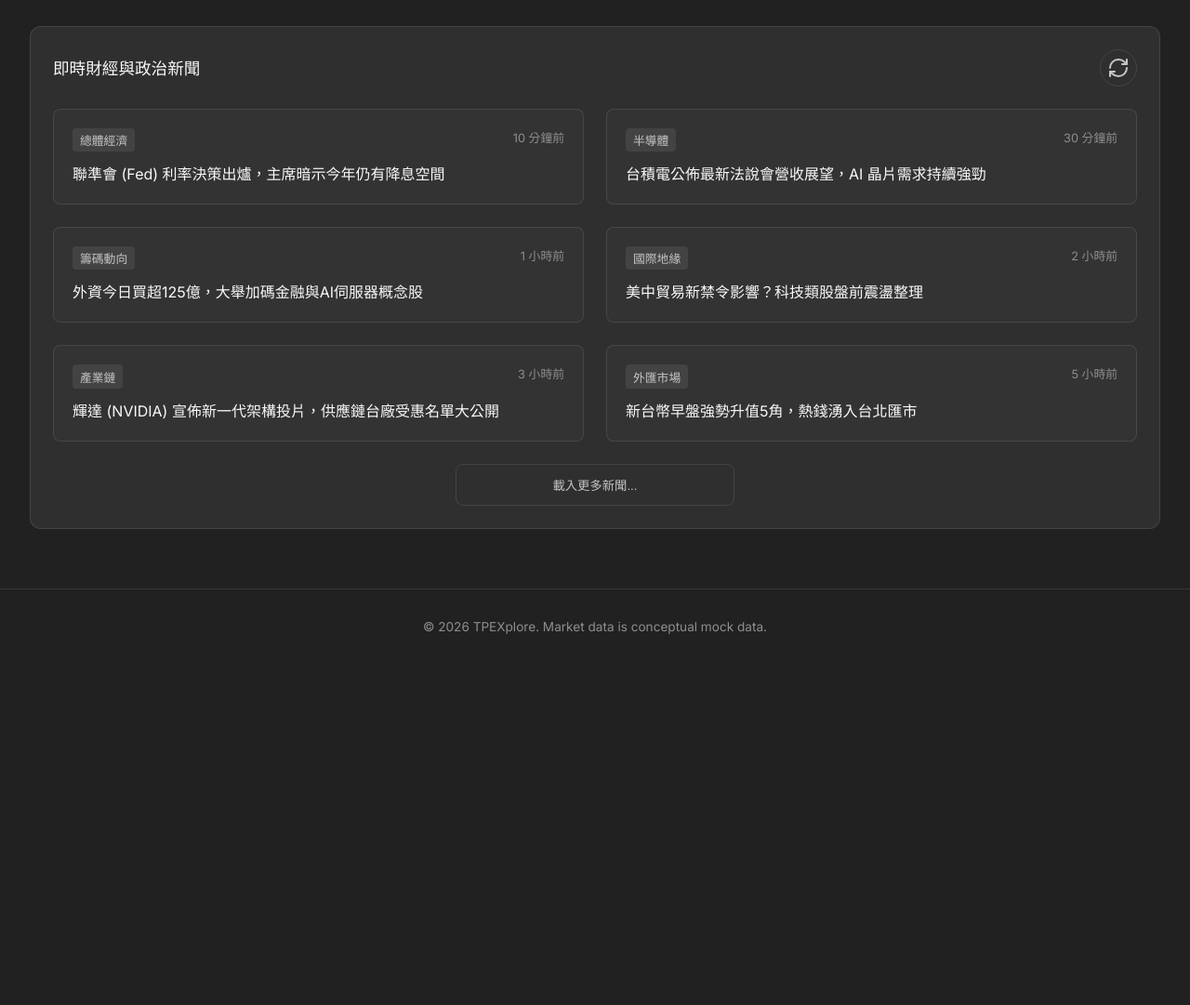
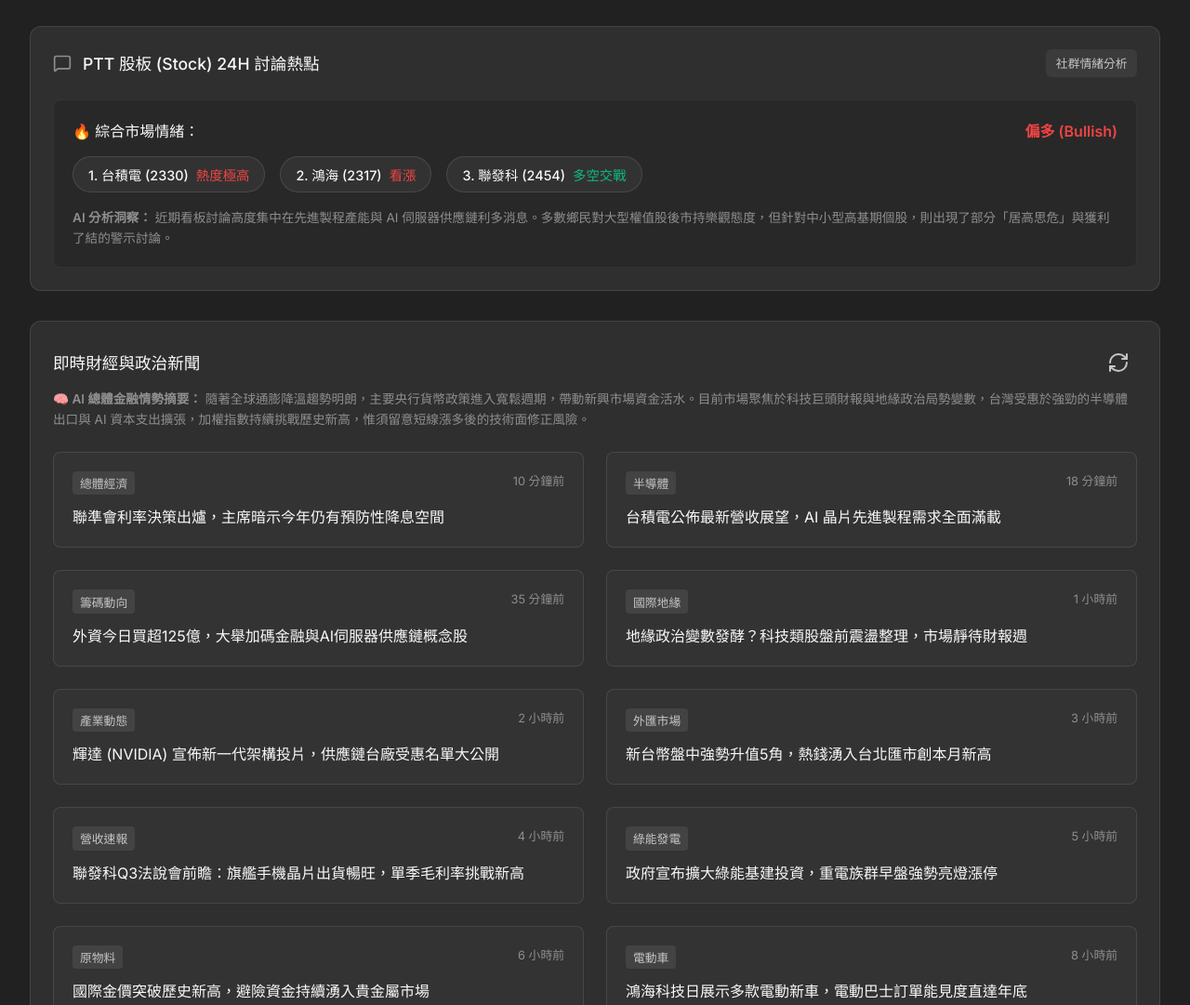
Before and after one commit to greatnose619/TPEXplore, a plain HTML site: page index.html in a window 1280 px wide. Shown: the part 1160-2241 px from the top of the page at 93% size. Before the commit the page ends 1874 px from the top, so only its background shows below. Drawn offline with nearby package versions, Linux system fonts and the light colour scheme.

Commit message:
Add files via upload

```diff
--- a/app.js
+++ b/app.js
@@ -32,7 +32,7 @@ const colors = {
 function generateTaiexData() {
   const labels = [];
   const data = [];
-  let currentPrice = 19500;
+  let currentPrice = 33000; // Baseline at 33,000 as requested
 
   // Generate 30 days of mock data
   for (let i = 30; i >= 0; i--) {
@@ -45,6 +45,11 @@ function generateTaiexData() {
     currentPrice += change;
     data.push(currentPrice.toFixed(0));
   }
+
+  // Update HTML display value with the final generated current price
+  const taiexDisplay = document.getElementById('taiexCurrentValue');
+  if(taiexDisplay) taiexDisplay.innerText = Number(data[data.length - 1]).toLocaleString();
+
   return { labels, data };
 }
 
@@ -89,7 +94,7 @@ function initTaiexChart() {
   // Create gradient
   const gradient = ctx.createLinearGradient(0, 0, 0, 300);
   gradient.addColorStop(0, colors.lineFill);
-  gradient.addColorStop(1, 'rgba(59, 130, 246, 0)');
+  gradient.addColorStop(1, 'rgba(255, 255, 255, 0)');
 
   taiexChartInstance = new Chart(ctx, {
     type: 'line',
@@ -104,7 +109,7 @@ function initTaiexChart() {
         tension: 0.4, // smooth curve
         fill: true,
         pointBackgroundColor: colors.lineBorder,
-        pointBorderColor: '#0b0f19',
+        pointBorderColor: '#212121',
         pointBorderWidth: 2,
         pointRadius: 0,
         pointHoverRadius: 6
@@ -125,7 +130,7 @@ function initTaiexChart() {
           grid: { color: colors.grid, drawBorder: false },
           border: { dash: [5, 5] },
           // Don't start at zero for stock index
-          min: 19000,
+          min: 32000,
         }
       },
       interaction: {
@@ -189,15 +194,19 @@ function updateForeignChart(type) {
   foreignChartInstance.update();
 }
 
-// --- Populate News Feed ---
+// --- Populate News Feed (10 Items) ---
 
 const mockNews = [
-  { tag: '總體經濟', time: '10 分鐘前', title: '聯準會 (Fed) 利率決策出爐，主席暗示今年仍有降息空間', type: 'global' },
-  { tag: '半導體', time: '30 分鐘前', title: '台積電公佈最新法說會營收展望，AI 晶片需求持續強勁', type: 'local' },
-  { tag: '籌碼動向', time: '1 小時前', title: '外資今日買超125億，大舉加碼金融與AI伺服器概念股', type: 'local' },
-  { tag: '國際地緣', time: '2 小時前', title: '美中貿易新禁令影響？科技類股盤前震盪整理', type: 'global' },
-  { tag: '產業鏈', time: '3 小時前', title: '輝達 (NVIDIA) 宣佈新一代架構投片，供應鏈台廠受惠名單大公開', type: 'local' },
-  { tag: '外匯市場', time: '5 小時前', title: '新台幣早盤強勢升值5角，熱錢湧入台北匯市', type: 'global' }
+  { tag: '總體經濟', time: '10 分鐘前', title: '聯準會利率決策出爐，主席暗示今年仍有預防性降息空間', url: 'https://news.cnyes.com/' },
+  { tag: '半導體', time: '18 分鐘前', title: '台積電公佈最新營收展望，AI 晶片先進製程需求全面滿載', url: 'https://money.udn.com/' },
+  { tag: '籌碼動向', time: '35 分鐘前', title: '外資今日買超125億，大舉加碼金融與AI伺服器供應鏈概念股', url: 'https://tw.stock.yahoo.com/' },
+  { tag: '國際地緣', time: '1 小時前', title: '地緣政治變數發酵？科技類股盤前震盪整理，市場靜待財報週', url: 'https://news.cnyes.com/' },
+  { tag: '產業動態', time: '2 小時前', title: '輝達 (NVIDIA) 宣佈新一代架構投片，供應鏈台廠受惠名單大公開', url: 'https://money.udn.com/' },
+  { tag: '外匯市場', time: '3 小時前', title: '新台幣盤中強勢升值5角，熱錢湧入台北匯市創本月新高', url: 'https://finance.ettoday.net/' },
+  { tag: '營收速報', time: '4 小時前', title: '聯發科Q3法說會前瞻：旗艦手機晶片出貨暢旺，單季毛利率挑戰新高', url: 'https://tw.stock.yahoo.com/' },
+  { tag: '綠能發電', time: '5 小時前', title: '政府宣布擴大綠能基建投資，重電族群早盤強勢亮燈漲停', url: 'https://money.udn.com/' },
+  { tag: '原物料', time: '6 小時前', title: '國際金價突破歷史新高，避險資金持續湧入貴金屬市場', url: 'https://cn.reuters.com/' },
+  { tag: '電動車', time: '8 小時前', title: '鴻海科技日展示多款電動新車，電動巴士訂單能見度直達年底', url: 'https://www.bnext.com.tw/' }
 ];
 
 function renderNews() {
@@ -207,7 +216,7 @@ function renderNews() {
   let html = '';
   mockNews.forEach(news => {
     html += `
-      <div class="news-item">
+      <div class="news-item" onclick="window.open('${news.url}', '_blank')">
         <div class="news-meta">
           <span class="news-tag">${news.tag}</span>
           <span class="time">${news.time}</span>
@@ -223,17 +232,15 @@ function renderNews() {
 // --- DOM Ready ---
 
 document.addEventListener('DOMContentLoaded', () => {
-  // 1. Render charts
   initTaiexChart();
   initForeignChart();
-
-  // 2. Render News
   renderNews();
 
-  // 3. Setup event listeners for chart toggle (Daily vs Monthly)
+  // Setup event listeners for chart toggle
   const btnDaily = document.getElementById('btnDaily');
   const btnMonthly = document.getElementById('btnMonthly');
 
+  if (btnDaily && btnMonthly) {
     btnDaily.addEventListener('click', () => {
       btnDaily.classList.add('active');
       btnMonthly.classList.remove('active');
@@ -245,6 +252,7 @@ document.addEventListener('DOMContentLoaded', () => {
       btnDaily.classList.remove('active');
       updateForeignChart('monthly');
     });
+  }
 
   // Filter buttons for Taiex (visual only for mock)
   const filters = document.querySelectorAll('.chart-container:first-of-type .filter-btn');
@@ -252,10 +260,10 @@ document.addEventListener('DOMContentLoaded', () => {
     btn.addEventListener('click', (e) => {
       filters.forEach(b => b.classList.remove('active'));
       e.target.classList.add('active');
-
-      // Simulate data reload
+      if (taiexChartInstance) {
         taiexChartInstance.data.datasets[0].data = generateTaiexData().data;
         taiexChartInstance.update();
+      }
     });
   });
 });
--- a/index.html
+++ b/index.html
@@ -29,18 +29,7 @@
         <i data-lucide="trending-up" class="logo-icon text-muted"></i>
         <span>TPEXplore</span>
       </div>
-
-      <div class="search-bar panel">
-        <i data-lucide="search"></i>
-        <input type="text" placeholder="搜尋股票代號或名稱 (例如：2330)..." />
-      </div>
-
-      <div class="header-actions">
-        <button class="icon-btn"><i data-lucide="bell"></i></button>
-        <div class="user-profile">
-          <img src="https://api.dicebear.com/7.x/avataaars/svg?seed=Felix" alt="User" />
-        </div>
-      </div>
+      <!-- Removed search bar, notification, and user avatar -->
     </div>
   </header>
 
@@ -52,8 +41,8 @@
       <div class="metric-card panel flex-col">
         <span class="metric-title">加權指數 (TAIEX)</span>
         <div class="metric-value-row">
-          <h2 class="metric-value">20,123.45</h2>
-          <span class="badge red"><i data-lucide="arrow-up-right"></i> 142.1 (0.71%)</span>
+          <h2 class="metric-value" id="taiexCurrentValue">33,123.45</h2>
+          <span class="badge red"><i data-lucide="arrow-up-right"></i> 142.1 (0.43%)</span>
         </div>
       </div>
 
@@ -68,8 +57,8 @@
       <div class="metric-card panel flex-col">
         <span class="metric-title">大盤成交量 (億)</span>
         <div class="metric-value-row">
-          <h2 class="metric-value">4,120</h2>
-          <span class="badge green"><i data-lucide="arrow-down-right"></i> -15%</span>
+          <h2 class="metric-value">5,820</h2>
+          <span class="badge green"><i data-lucide="arrow-down-right"></i> -8%</span>
         </div>
       </div>
     </section>
@@ -109,18 +98,50 @@
 
     </section>
 
+    <!-- PTT Stock Discussion Block -->
+    <section class="ptt-container panel flex-col">
+      <div class="card-header row-between">
+        <div class="title-with-icon">
+          <i data-lucide="message-square" class="text-muted"></i>
+          <h3>PTT 股板 (Stock) 24H 討論熱點</h3>
+        </div>
+        <span class="badge neutral">社群情緒分析</span>
+      </div>
+
+      <div class="ptt-summary flex-col gap-md">
+        <div class="sentiment-row row-between">
+          <span class="text-primary font-medium">🔥 綜合市場情緒：</span>
+          <span class="sentiment-indicator text-red font-bold">偏多 (Bullish)</span>
+        </div>
+
+        <div class="trending-stocks flex-row gap-md">
+          <div class="stock-tag">1. 台積電 (2330)<span class="text-red">熱度極高</span></div>
+          <div class="stock-tag">2. 鴻海 (2317)<span class="text-red">看漲</span></div>
+          <div class="stock-tag">3. 聯發科 (2454)<span class="text-green">多空交戰</span></div>
+        </div>
+
+        <p class="text-muted text-sm leading-relaxed">
+          <strong>AI 分析洞察：</strong> 近期看板討論高度集中在先進製程產能與 AI 伺服器供應鏈利多消息。多數鄉民對大型權值股後市持樂觀態度，但針對中小型高基期個股，則出現了部分「居高思危」與獲利了結的警示討論。
+        </p>
+      </div>
+    </section>
+
     <!-- News Feed (Moved to bottom) -->
     <section class="news-container panel flex-col">
-      <div class="card-header row-between">
-        <h3>即時財經與政治新聞</h3>
-        <button class="icon-btn text-muted"><i data-lucide="refresh-cw"></i></button>
+      <div class="card-header flex-col" style="align-items: flex-start; gap: 0.5rem;">
+        <div class="row-between" style="width: 100%;">
+          <h3>即時財經與政治新聞</h3>
+          <button class="icon-btn text-muted"><i data-lucide="refresh-cw"></i></button>
+        </div>
+        <!-- AI Macro Financial Summary -->
+        <p class="text-muted text-sm leading-relaxed">
+          <strong>🧠 AI 總體金融情勢摘要：</strong> 隨著全球通膨降溫趨勢明朗，主要央行貨幣政策進入寬鬆週期，帶動新興市場資金活水。目前市場聚焦於科技巨頭財報與地緣政治局勢變數，台灣受惠於強勁的半導體出口與 AI 資本支出擴張，加權指數持續挑戰歷史新高，惟須留意短線漲多後的技術面修正風險。
+        </p>
       </div>
 
       <div class="news-feed" id="newsFeedList">
-        <!-- Populated via script -->
+        <!-- Populated via script (10 items, clickable URLs) -->
       </div>
-
-      <button class="load-more-btn">載入更多新聞...</button>
     </section>
 
   </main>
--- a/styles.css
+++ b/styles.css
@@ -48,11 +48,17 @@ body.gray-theme {
 .text-red { color: var(--market-up) !important; }
 .text-green { color: var(--market-down) !important; }
 .text-muted { color: var(--text-muted); }
+.text-primary { color: var(--text-primary); }
 .text-sm { font-size: 0.85rem; }
+.font-medium { font-weight: 500; }
+.font-bold { font-weight: 700; }
+.leading-relaxed { line-height: 1.625; }
 
 /* Structural Utilities */
 .flex-col { display: flex; flex-direction: column; }
+.flex-row { display: flex; flex-direction: row; flex-wrap: wrap; }
 .row-between { display: flex; justify-content: space-between; align-items: center; }
+.gap-md { gap: 1rem; }
 .gap-lg { gap: 2rem; }
 .mx-auto { margin-left: auto; margin-right: auto; }
 .max-w-1440 {
@@ -90,33 +96,9 @@ body.gray-theme {
   color: var(--accent-gray);
 }
 .logo-icon { width: 1.5rem; height: 1.5rem; }
-
-.search-bar {
-  display: flex;
-  align-items: center;
-  gap: 0.75rem;
-  padding: 0.5rem 1rem;
-  border-radius: 24px;
-  width: 360px;
-}
-.search-bar input {
+.icon-btn {
   background: transparent;
   border: none;
-  color: var(--text-primary);
-  flex: 1;
-  font-size: 0.95rem;
-}
-.search-bar input:focus { outline: none; }
-.search-bar svg { color: var(--text-muted); width: 1.1rem; }
-
-.header-actions {
-  display: flex;
-  align-items: center;
-  gap: 1rem;
-}
-.icon-btn {
-  background: transparent;
-  border: 1px solid var(--border-light);
   color: var(--text-secondary);
   width: 40px; height: 40px;
   border-radius: 50%;
@@ -128,11 +110,6 @@ body.gray-theme {
 }
 .icon-btn:hover { background: var(--bg-panel-hover); color: var(--text-primary); }
 
-.user-profile img {
-  width: 36px; height: 36px;
-  border-radius: 50%;
-  background: #fff;
-}
 
 /* Main Content Layout */
 .main-content {
@@ -224,6 +201,32 @@ body.gray-theme {
   margin-top: 1.5rem;
 }
 
+/* PTT Stock Section */
+.ptt-container {
+  gap: 1.5rem;
+}
+.title-with-icon {
+  display: flex; align-items: center; gap: 0.75rem;
+}
+.title-with-icon svg { width: 1.25rem; height: 1.25rem; }
+.ptt-summary {
+  background: rgba(0,0,0,0.15);
+  border: 1px solid rgba(255,255,255,0.05);
+  border-radius: var(--radius-md);
+  padding: 1.25rem;
+}
+.stock-tag {
+  background: rgba(255, 255, 255, 0.05);
+  border: 1px solid rgba(255, 255, 255, 0.1);
+  padding: 0.5rem 1rem;
+  border-radius: 20px;
+  font-size: 0.9rem;
+  font-weight: 500;
+  display: flex;
+  align-items: center;
+  gap: 0.5rem;
+}
+
 /* News Feed (Bottom Section) */
 .news-container {
   gap: 1.5rem;
@@ -246,6 +249,7 @@ body.gray-theme {
 .news-item:hover {
   background: rgba(255,255,255,0.05);
   border-color: rgba(255,255,255,0.15);
+  transform: translateY(-2px);
 }
 .news-meta {
   display: flex; justify-content: space-between;
@@ -266,24 +270,6 @@ body.gray-theme {
   color: var(--text-primary);
 }
 
-.load-more-btn {
-  width: 100%;
-  max-width: 300px;
-  margin: 0 auto;
-  padding: 0.75rem;
-  background: transparent;
-  border: 1px solid var(--border-light);
-  border-radius: var(--radius-md);
-  color: var(--text-secondary);
-  font-weight: 500;
-  cursor: pointer;
-  transition: var(--transition);
-}
-.load-more-btn:hover {
-  background: var(--bg-panel-hover);
-  color: var(--text-primary);
-}
-
 .footer {
   text-align: center;
   padding: 2rem;
@@ -294,5 +280,4 @@ body.gray-theme {
 @media (max-width: 900px) {
   .metrics-grid { grid-template-columns: 1fr; }
   .news-feed { grid-template-columns: 1fr; }
-  .search-bar { display: none; }
 }
```
Lines whose indentation alone changed are shown as unchanged.
